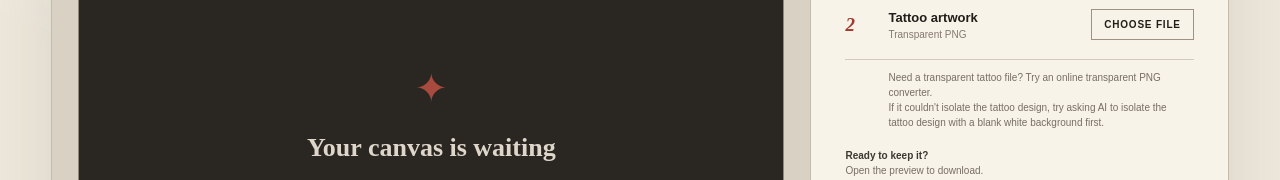
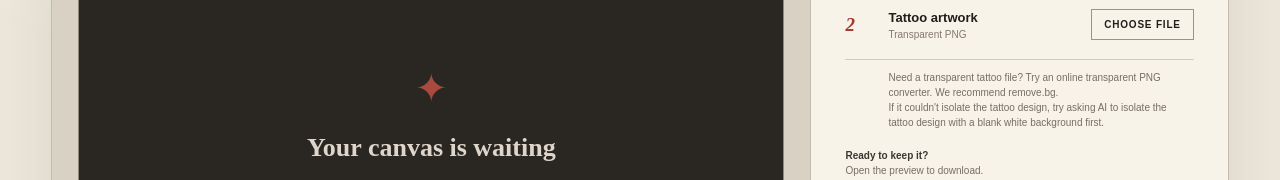
Before and after one commit to m7tapia/try-tat, a React (Vite) app: page / in a window 1280 px wide. Shown: the part 406-586 px from the top of the page. Built offline with nearby package versions, Linux system fonts and the light colour scheme.

Commit message:
added recommendation for PNG converter

```diff
--- a/src/components/ControlPanel.tsx
+++ b/src/components/ControlPanel.tsx
@@ -63,7 +63,7 @@ export function ControlPanel({
         />
 
         <p className="upload-tip">
-          Need a transparent tattoo file? Try an online transparent PNG converter.
+          Need a transparent tattoo file? Try an online transparent PNG converter. We recommend remove.bg.
           <br />
           If it couldn't isolate the tattoo design, try asking AI to
           isolate the tattoo design with a blank white background first.
```
